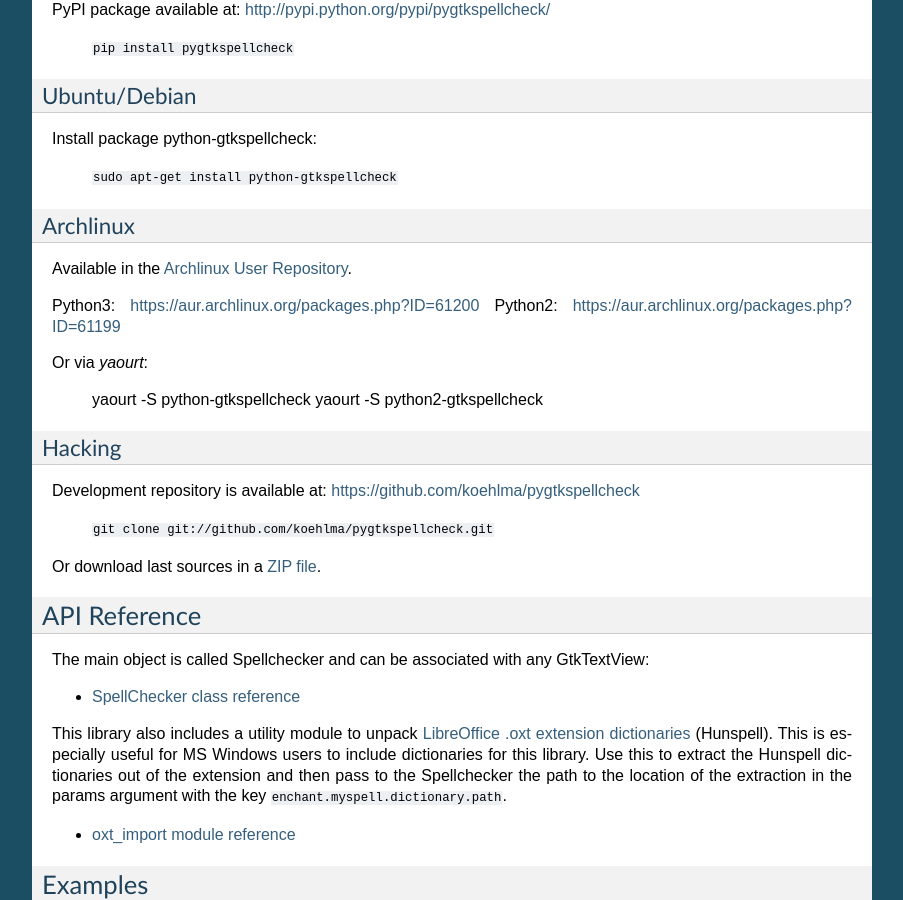
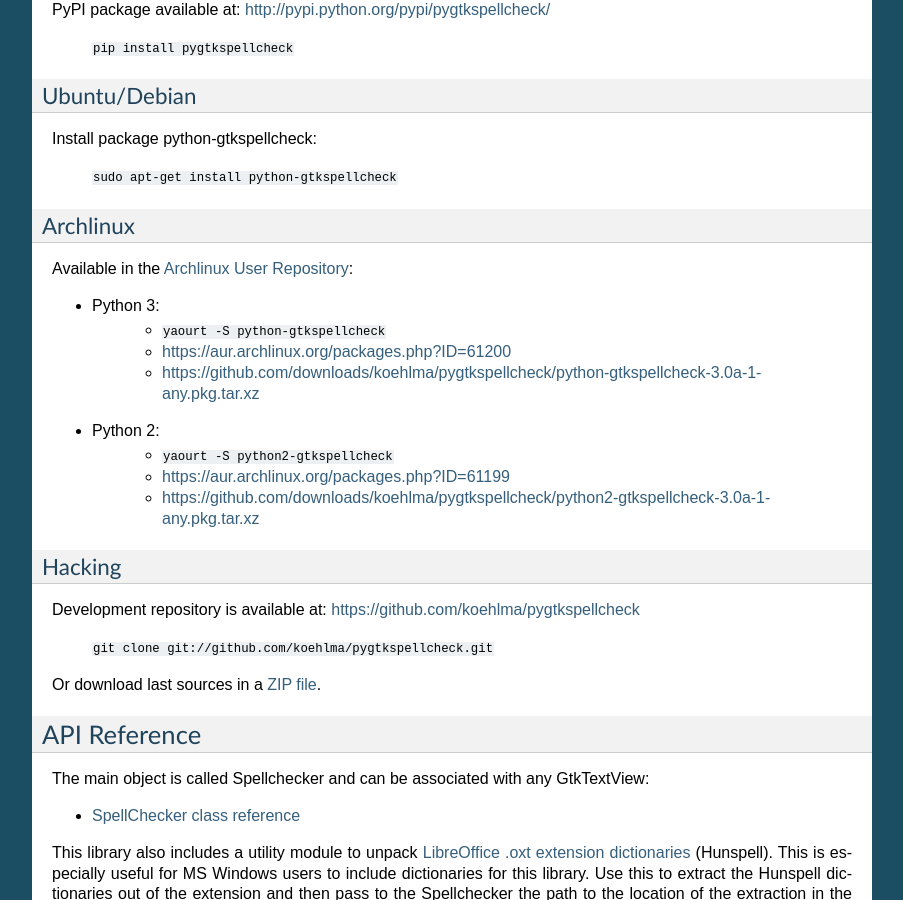
Before and after one commit to koehlma/pygtkspellcheck, a Sphinx documentation site: the page built from doc/source/index.rst, in a window 1280 px wide and 900 px high, scrolled down 521 px. Shown: the whole window, without its empty margins (198-1101 px from the left). Built offline with Sphinx 7.4.7, drawn with Linux system fonts in a browser that asks for light colours.

Commit message:
documentation update

```diff
--- a/doc/source/index.rst
+++ b/doc/source/index.rst
@@ -47,18 +47,19 @@
 Archlinux
 ^^^^^^^^^
 
-Available in the `Archlinux User Repository`_.
-
-Python3: https://aur.archlinux.org/packages.php?ID=61200
-Python2: https://aur.archlinux.org/packages.php?ID=61199
-
-Or via `yaourt`:
-
-	yaourt -S python-gtkspellcheck
-	yaourt -S python2-gtkspellcheck
+Available in the `Archlinux User Repository`_:
 
 .. _Archlinux User Repository: https://aur.archlinux.org/
 
+- Python 3:
+	- ``yaourt -S python-gtkspellcheck``
+	- https://aur.archlinux.org/packages.php?ID=61200
+	- https://github.com/downloads/koehlma/pygtkspellcheck/python-gtkspellcheck-3.0a-1-any.pkg.tar.xz
+
+- Python 2:
+	- ``yaourt -S python2-gtkspellcheck``
+	- https://aur.archlinux.org/packages.php?ID=61199
+	- https://github.com/downloads/koehlma/pygtkspellcheck/python2-gtkspellcheck-3.0a-1-any.pkg.tar.xz
 
 Hacking
 ^^^^^^^
```
Also changed, not shown: 1 other file.
